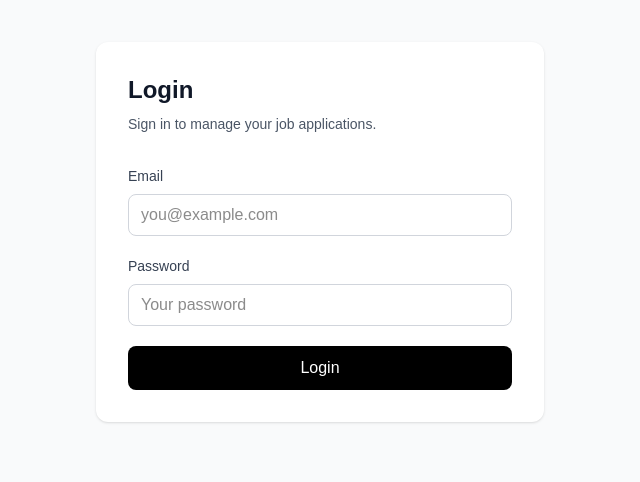
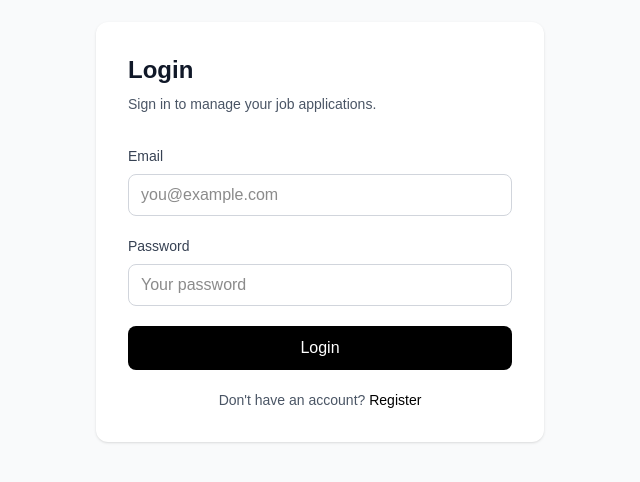
Before and after one commit to itsmanisingh/Job-ApplicationTracker, a Next.js app: page /login in a window 1280 px wide. Shown: the part 168-650 px from the top of the page, without its empty margins (320-960 px from the left). Built offline with nearby package versions, Linux system fonts and the light colour scheme.

Commit message:
fix: add register link to login page

```diff
--- a/src/app/login/page.js
+++ b/src/app/login/page.js
@@ -2,6 +2,7 @@
 
 import { useState } from "react";
 import { useRouter } from "next/navigation";
+import Link from "next/link";
 
 export default function LoginPage() {
   const router = useRouter();
@@ -106,6 +107,16 @@ export default function LoginPage() {
             {loading ? "Logging in..." : "Login"}
           </button>
         </form>
+
+        <p className="mt-5 text-center text-sm text-gray-600">
+          Don&apos;t have an account?{" "}
+          <Link
+            href="/register"
+            className="font-medium text-black hover:underline"
+          >
+            Register
+          </Link>
+        </p>
       </div>
     </main>
   );
```
